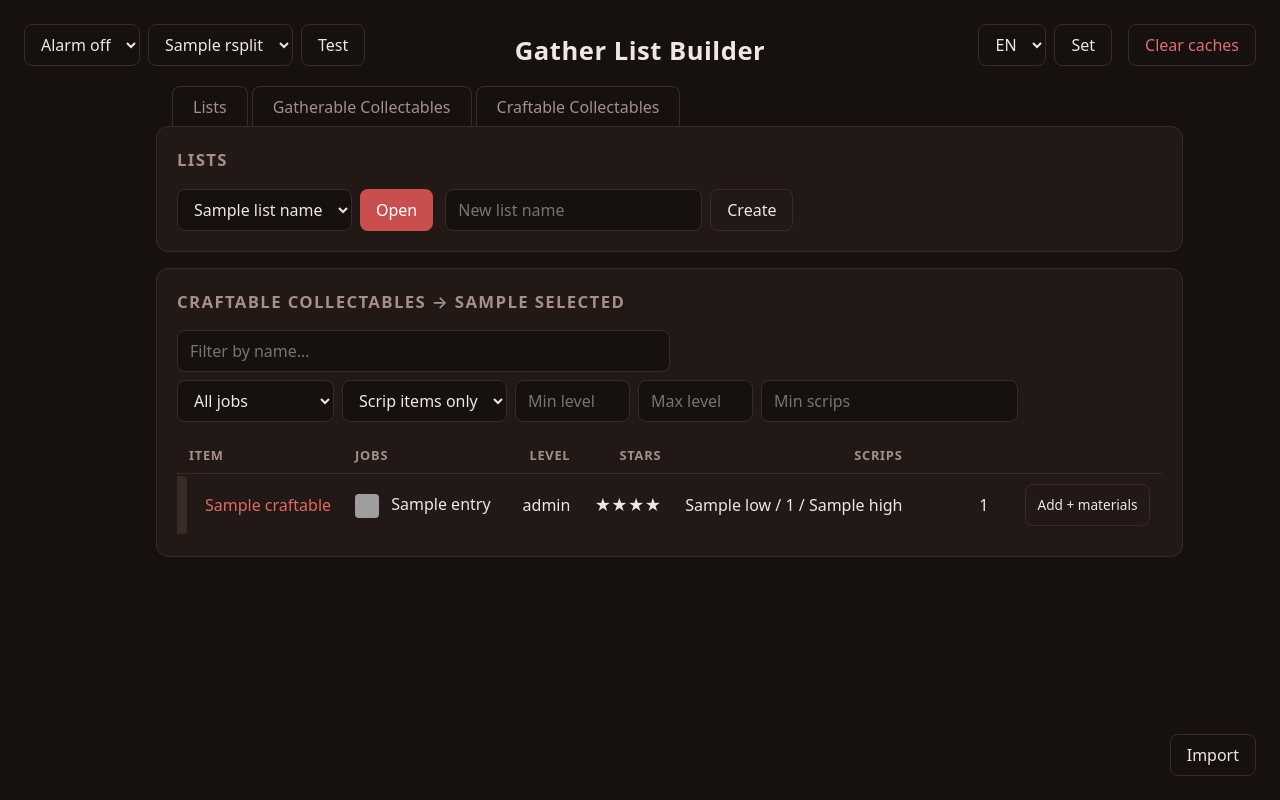
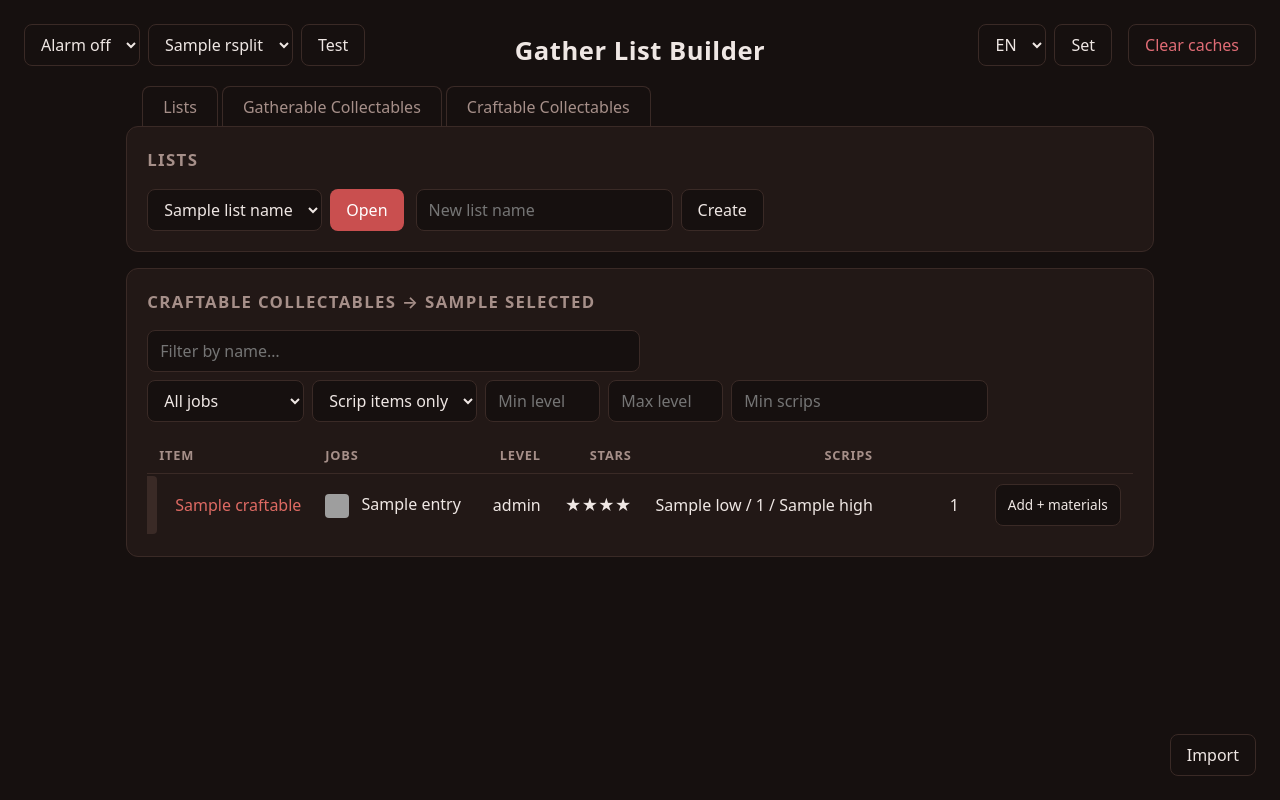
Before and after one commit to Wood-ruff/FF14GatherListBuilder, a Flask app: template templates/craftables.html in a window 1280 px wide. Run offline with Flask 3, Linux system fonts and the light colour scheme; the template is opened without the code that fills it: most values are stand-ins (such as "Sample title", 1, 10 or a date in 2020); grey boxes are pictures that could not be loaded.

Commit message:
adjusted styling to new backgrounds feature, added centering on the main panels

```diff
--- a/static/style.css
+++ b/static/style.css
@@ -63,9 +63,15 @@ h2 {
   letter-spacing: 0.08em;
 }
 
+.page {
+  width: fit-content;
+  min-width: min(1000px, 100%);
+  max-width: 100%;
+  margin: 0 auto;
+}
+
 .tabs {
-  max-width: 1000px;
-  margin: 8px auto -1px;
+  margin: 8px 0 -1px;
   padding: 0 32px;
   display: flex;
   gap: 4px;
@@ -92,8 +98,6 @@ h2 {
 }
 
 main {
-  max-width: 1000px;
-  margin: 0 auto;
   padding: 0 16px 16px;
   display: grid;
   gap: 16px;
@@ -315,14 +319,14 @@ button:disabled {
 }
 
 button.secondary {
-  background: transparent;
+  background: var(--bg);
   color: var(--text);
   border: 1px solid var(--border);
 }
 
 button.secondary:hover {
   border-color: var(--text-muted);
-  background: transparent;
+  background: var(--bg);
 }
 
 table {
@@ -394,14 +398,14 @@ td input[name="amount"] {
 }
 
 button.danger {
-  background: transparent;
+  background: var(--bg);
   color: #e06c75;
   border: 1px solid var(--border);
 }
 
 button.danger:hover {
   border-color: #e06c75;
-  background: transparent;
+  background: var(--bg);
 }
 
 .muted {
--- a/templates/base.html
+++ b/templates/base.html
@@ -39,6 +39,7 @@
     </div>
   </header>
 
+  <div class="page">
   <nav class="tabs">
     <a href="/?list={{ selected }}" class="tab {% if active_tab == 'lists' %}active{% endif %}">{{ t("tab_lists") }}</a>
     <a href="/collectables?list={{ selected }}" class="tab {% if active_tab == 'collectables' %}active{% endif %}">{{ t("tab_collectables") }}</a>
@@ -52,6 +53,7 @@
 
     {% block content %}{% endblock %}
   </main>
+  </div>
 
   <div id="toast" class="toast"></div>
 
```
